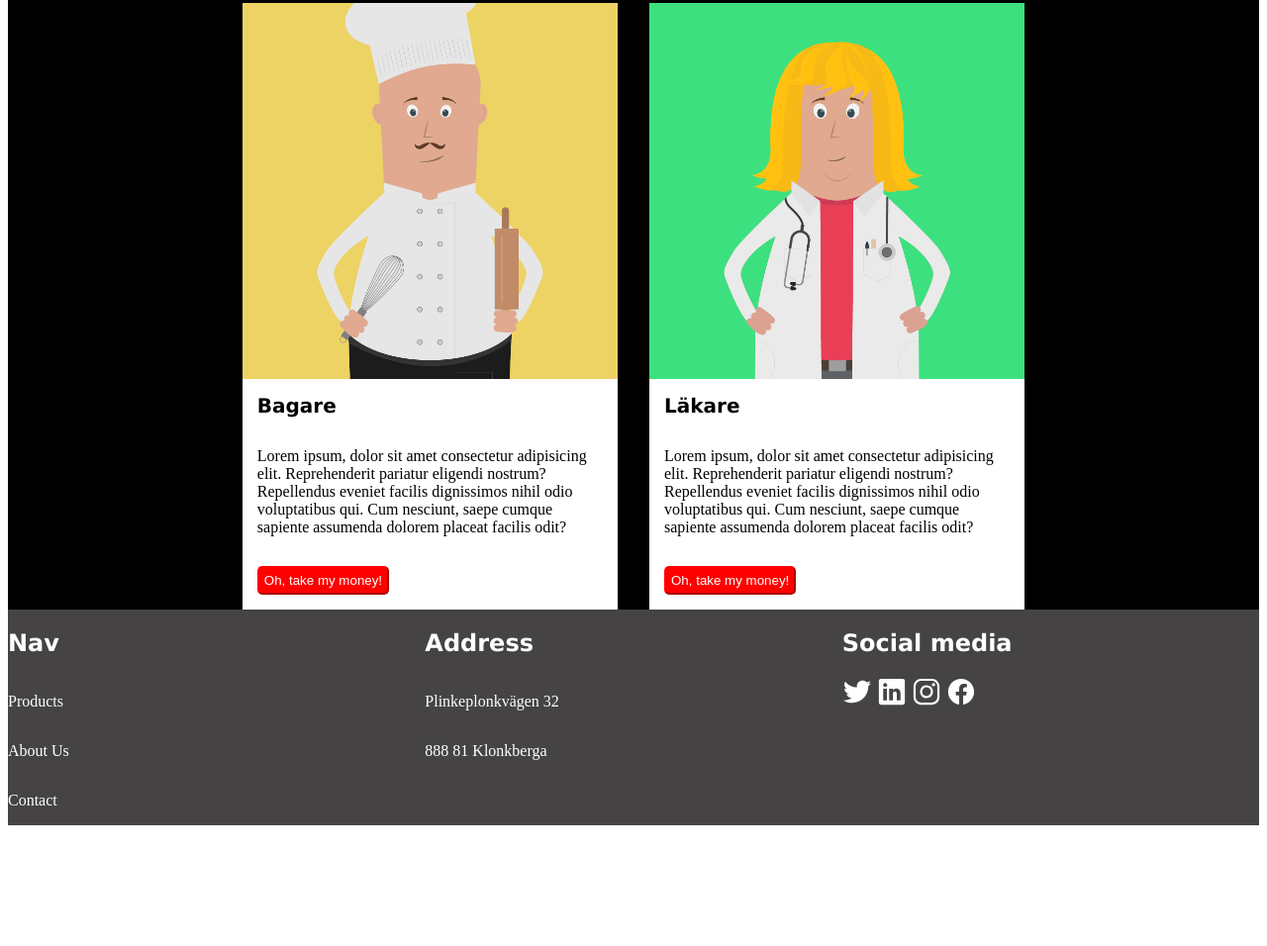
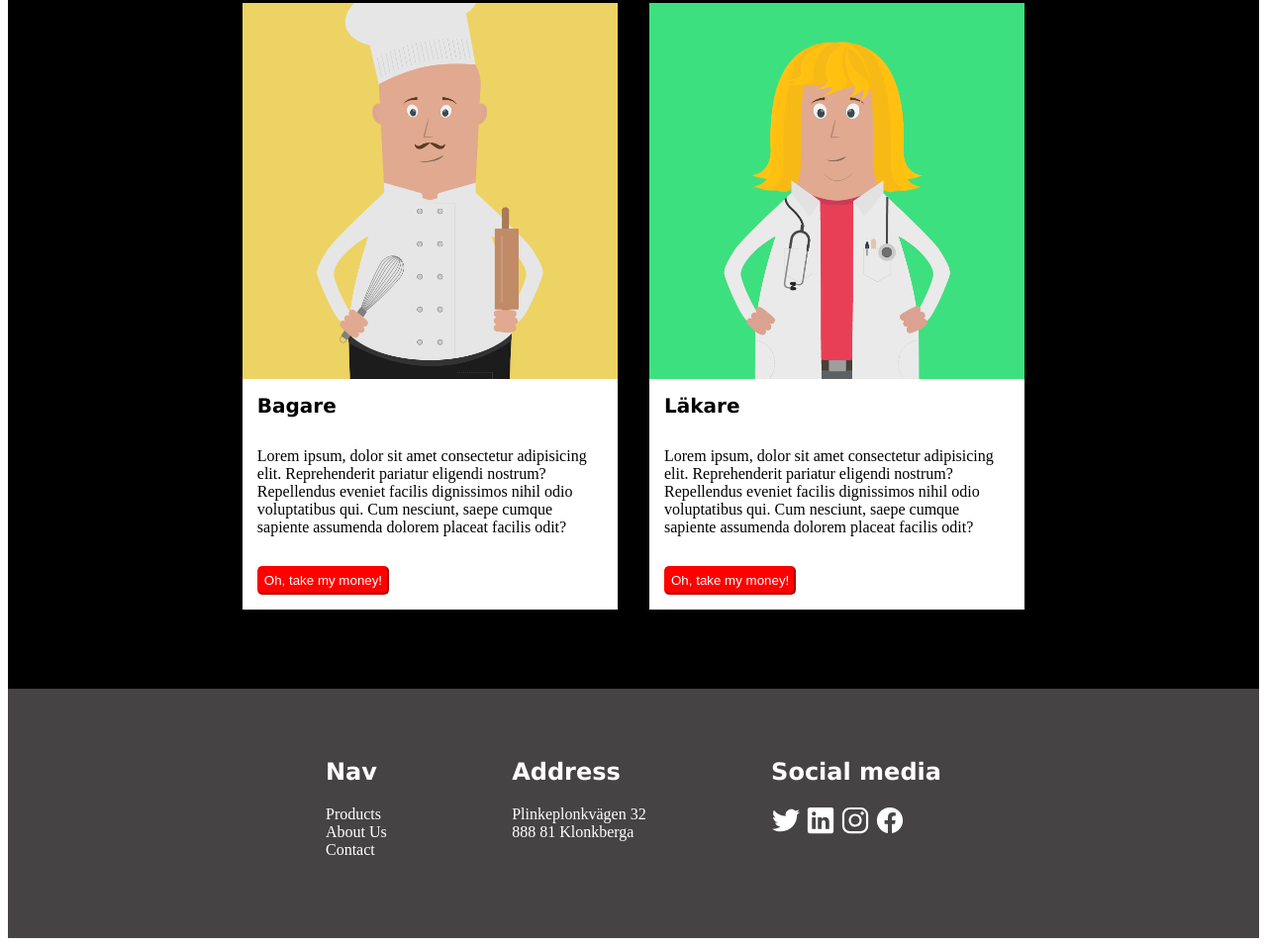
Before and after one commit to kw222mi/posterShop, a plain HTML site: page index.html in a window 1280 px wide. Shown: the part 2305-3261 px from the top of the page at 99% size. Before the commit the page ends 3147 px from the top, so only its background shows below. Drawn offline with Linux system fonts and the light colour scheme.

Commit message:
finnish footer

```diff
--- a/index.html
+++ b/index.html
@@ -136,21 +136,22 @@
                     </div>
                     </div>
 
-                    <div >
+
                         <footer class="footer-container">
+
                             <div class="footer-column">
                                 <h2 class="footer-h2">Nav</h2>
-                                <p>Products</p>
-                                <p>About Us</p>
-                                <p>Contact</p>
+                                <span>Products</span>
+                                <span>About Us</span>
+                                <span>Contact</span>
                             </div>
-
 
                                 <div class="footer-column">
                                     <h2 class="footer-h2">Address</h2>
-                                    <p>Plinkeplonkvägen 32</p>
-                                    <p>888 81 Klonkberga</p>
+                                    <span>Plinkeplonkvägen 32</span>
+                                    <span>888 81 Klonkberga</span>
                                 </div>
+
                                 <div class="footer-column">
                                     <h2 class="footer-h2">Social media</h2>
                                     <div class="icon-row">
@@ -159,13 +160,8 @@
                                     <img class="footer-icon" src="poster-shop-main/assets/logo-instagram.svg">
                                     <img class="footer-icon" src="poster-shop-main/assets/logo-facebook.svg">
                                     </div>
-                                </div>
-                            </div>
                         </footer>
-                    </div>
-
     </main>
-    <script src="index.js"></script>
 </body>
 
 </html>
--- a/style.css
+++ b/style.css
@@ -81,6 +81,7 @@
         padding-top: 80px;
         gap: 2em;
 
+
 }
 
 .poster-card-highlight {
@@ -89,6 +90,7 @@
         width: 30%;
         background-color: white;
         color: black;
+        margin-bottom: 80px;
 }
 
 .highlight-margin {
@@ -99,37 +101,38 @@
 .footer-container {
     display: flex;
     flex-direction: row;
-    justify-content: space-around;
-
-
-
+    justify-content: center;
+    background-color: rgb(69, 67, 67);
+    gap: 10%;
 }
 
 .footer-column {
     display: flex;
     flex-direction: column;
-    justify-content: center;
-    width: 100%;
     color: white;
-    background-color: rgb(69, 67, 67);
     justify-content: flex-start;
     align-items: flex-start;
-    flex:1;
+    padding-bottom: 80px;
+    padding-top: 50px;
 }
+
 .footer-h2 {
     font-family: 'Lucida Sans', 'Lucida Sans Regular', 'Lucida Grande', 'Lucida Sans Unicode', Geneva, Verdana, sans-serif;
 }
+
 .footer-nav {
     display: flex;
     flex-direction: column;
     line-height: .5em;
 }
+
 .icon-row {
     display: flex;
     flex-direction: row;
     justify-content: flex-start;
     gap: 5px;
 }
+
 .footer-icon {
     width: 30px;
 }
```
